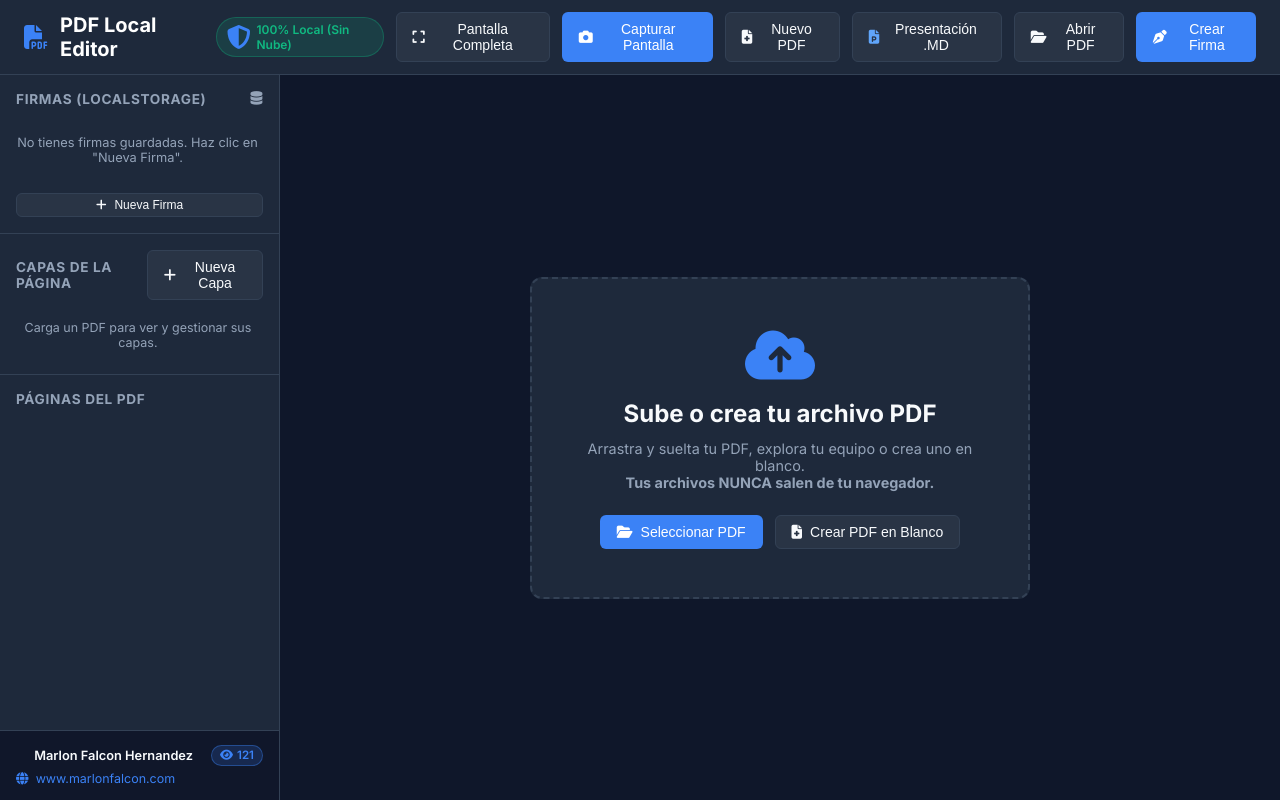
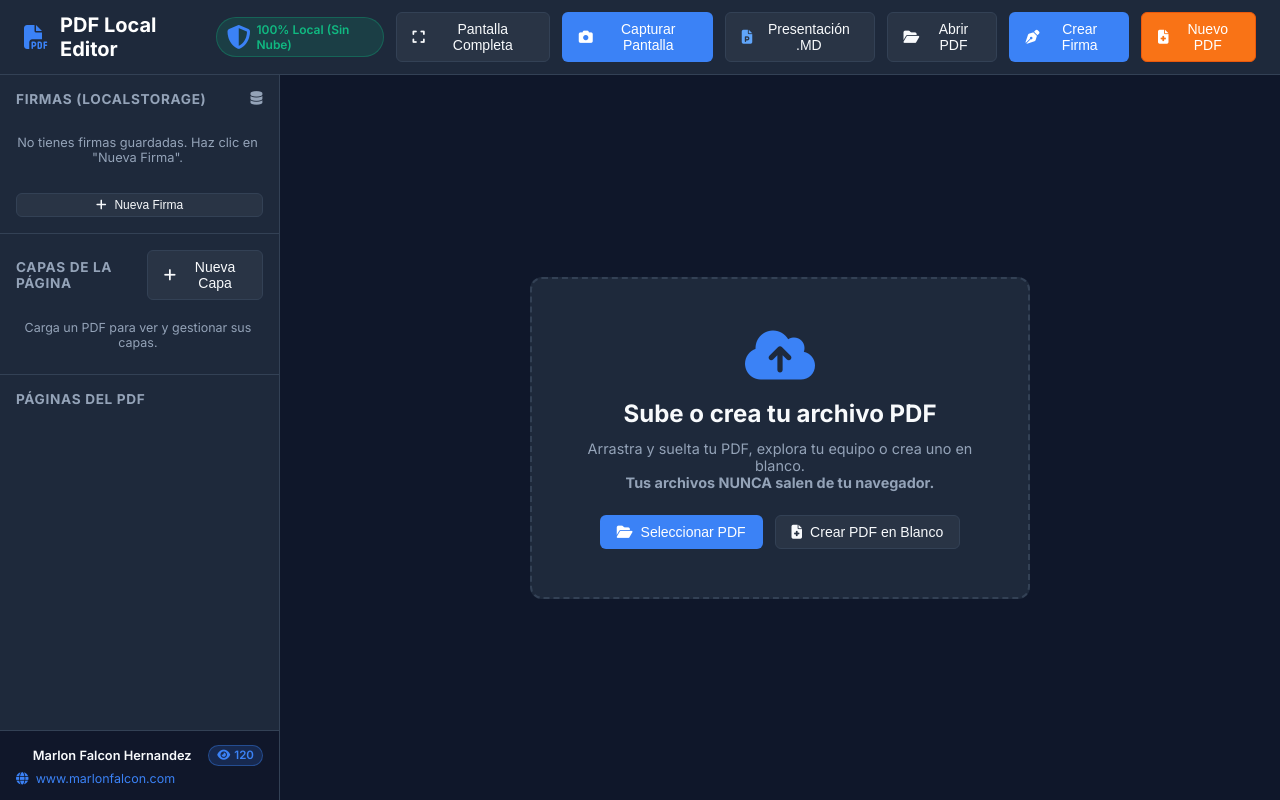
Before and after one commit to falconsoft3d/pdftools, a Flask app: page / in a window 1280 px wide. Run offline with Flask 3, Linux system fonts and the light colour scheme; data comes from the database, SQL or seed files in the repository; some libraries are stand-ins or nearby versions.

Commit message:
Mover el botón 'Nuevo PDF' a la derecha de 'Descargar PDF' con color naranja (.btn-warning)

```diff
--- a/static/css/style.css
+++ b/static/css/style.css
@@ -846,6 +846,16 @@ body {
   background-color: #059669;
 }
 
+.btn-warning {
+  background-color: #f97316;
+  color: #ffffff;
+  border-color: #ea580c;
+}
+
+.btn-warning:hover {
+  background-color: #ea580c;
+}
+
 .btn-danger {
   background-color: var(--accent-danger);
   color: #ffffff;
--- a/templates/index.html
+++ b/templates/index.html
@@ -47,11 +47,8 @@
             <button id="btn-redo-step" class="btn btn-secondary" style="display: none;" title="Rehacer cambio">
                 <i class="fas fa-redo"></i> Rehacer
             </button>
-            <button id="btn-revert-changes" class="btn btn-warning" style="display: none;" title="Restaurar el PDF a su estado original sin ediciones ni firmas">
+            <button id="btn-revert-changes" class="btn btn-secondary" style="display: none;" title="Restaurar el PDF a su estado original sin ediciones ni firmas">
                 <i class="fas fa-rotate-left"></i> Revertir Todo
-            </button>
-            <button id="btn-create-blank-pdf" class="btn btn-secondary" title="Crear un nuevo documento PDF en blanco">
-                <i class="fas fa-file-medical"></i> Nuevo PDF
             </button>
             <button id="btn-open-markdown-modal" class="btn btn-secondary" title="Crear o editar presentación desde un archivo Markdown (.md)">
                 <i class="fas fa-file-powerpoint" style="color: #60a5fa;"></i> Presentación .MD
@@ -67,6 +64,9 @@
             </button>
             <button id="btn-export-pdf" class="btn btn-success" style="display: none;">
                 <i class="fas fa-download"></i> Descargar PDF
+            </button>
+            <button id="btn-create-blank-pdf" class="btn btn-warning" title="Crear un nuevo documento PDF en blanco">
+                <i class="fas fa-file-medical"></i> Nuevo PDF
             </button>
         </div>
     </header>
```
